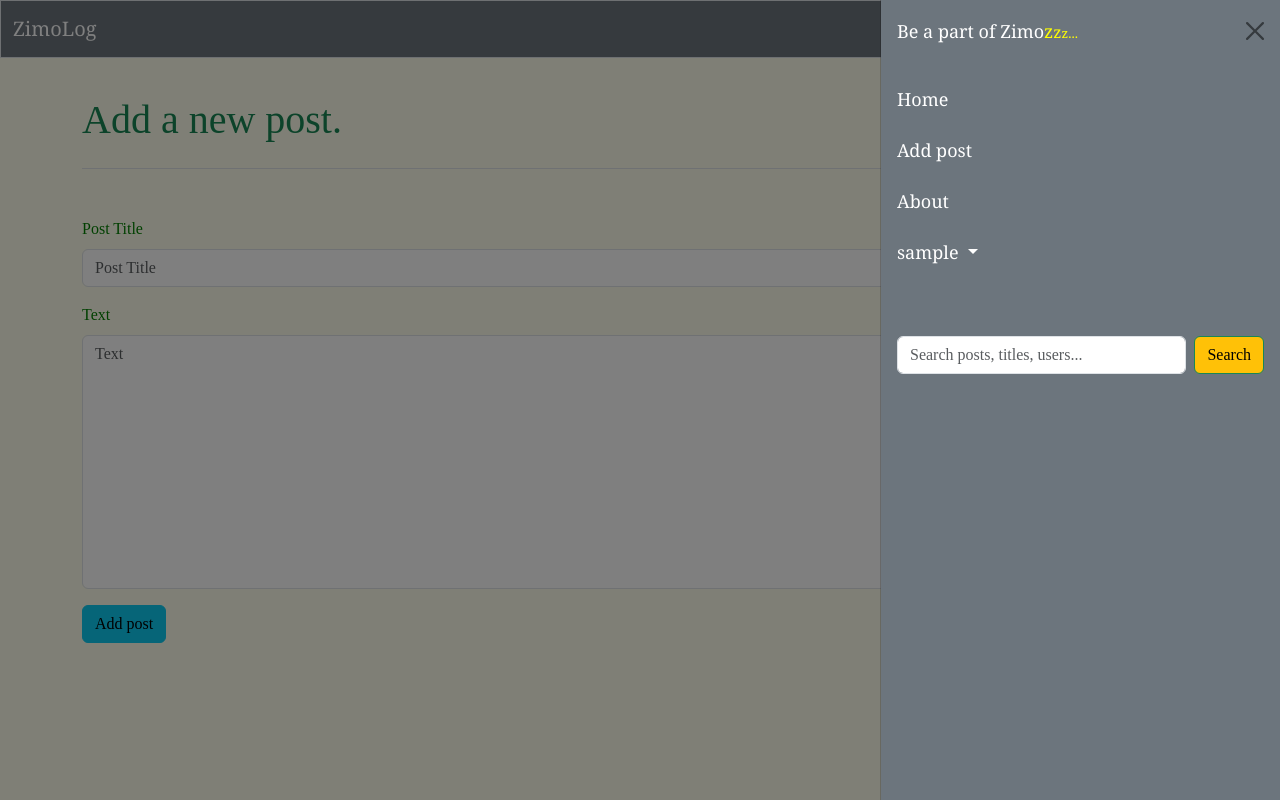
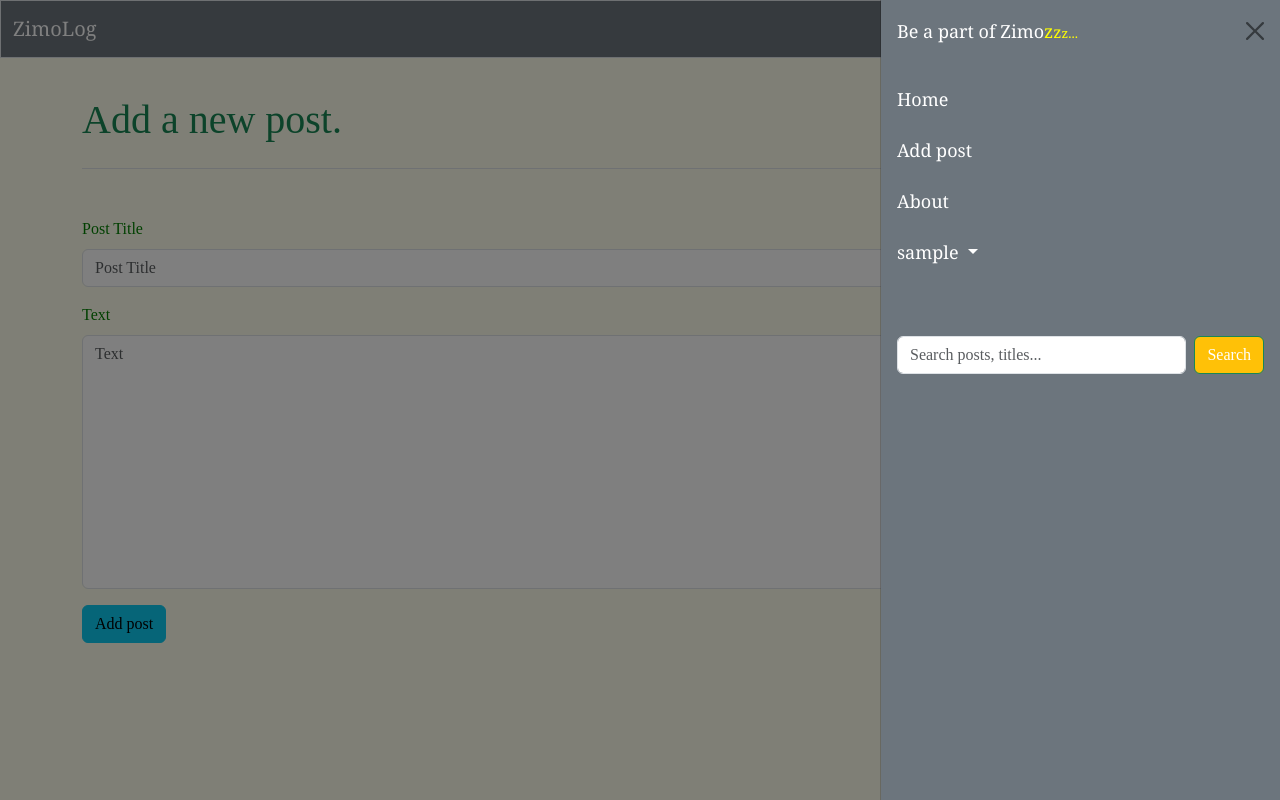
Before and after one commit to Amirkz80/Zimolog, a Django app: page /add_post/ in a window 1280 px wide, after a click that opens the changed part. Run offline with Django 3.2, Linux system fonts and the light colour scheme; the visitor is signed in with stand-in values (Sample User, id 1); some libraries are stand-ins or nearby versions.

Commit message:
Editing search box text color and label

```diff
--- a/blogs/templates/blogs/base.html
+++ b/blogs/templates/blogs/base.html
@@ -100,9 +100,9 @@
           <br></br>
           <form class="d-flex" action="{% url 'blogs:search' %}" method="get">
             <input class="form-control me-2" type="search"
-            placeholder="Search posts, titles, users..." aria-label="Search" name="search">
+            placeholder="Search posts, titles..." aria-label="Search" name="search">
             <button class="btn btn-outline-success bg-warning"
-            type="submit"><span class="text-black">Search</span></button>
+            type="submit"><span class="text-white">Search</span></button>
           </form>
           {% else %}
             <li class="nav-item">
```
